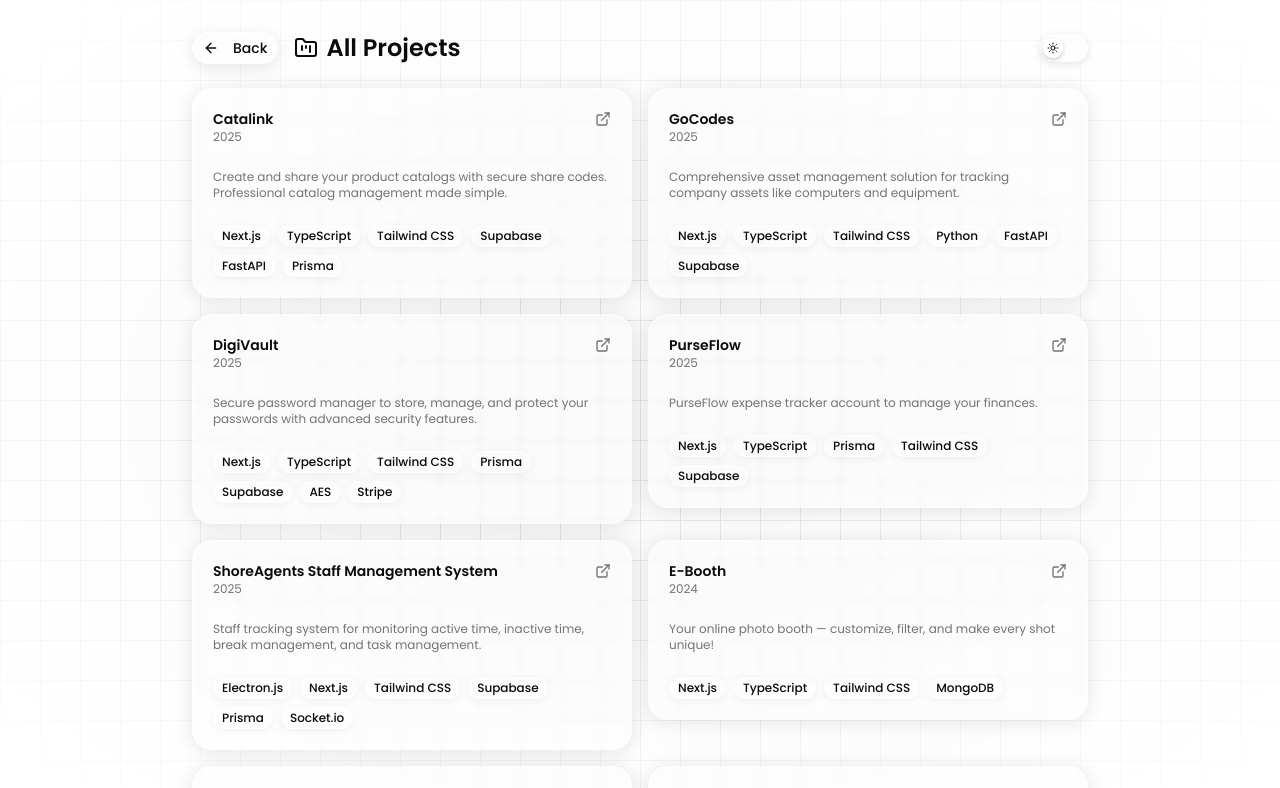
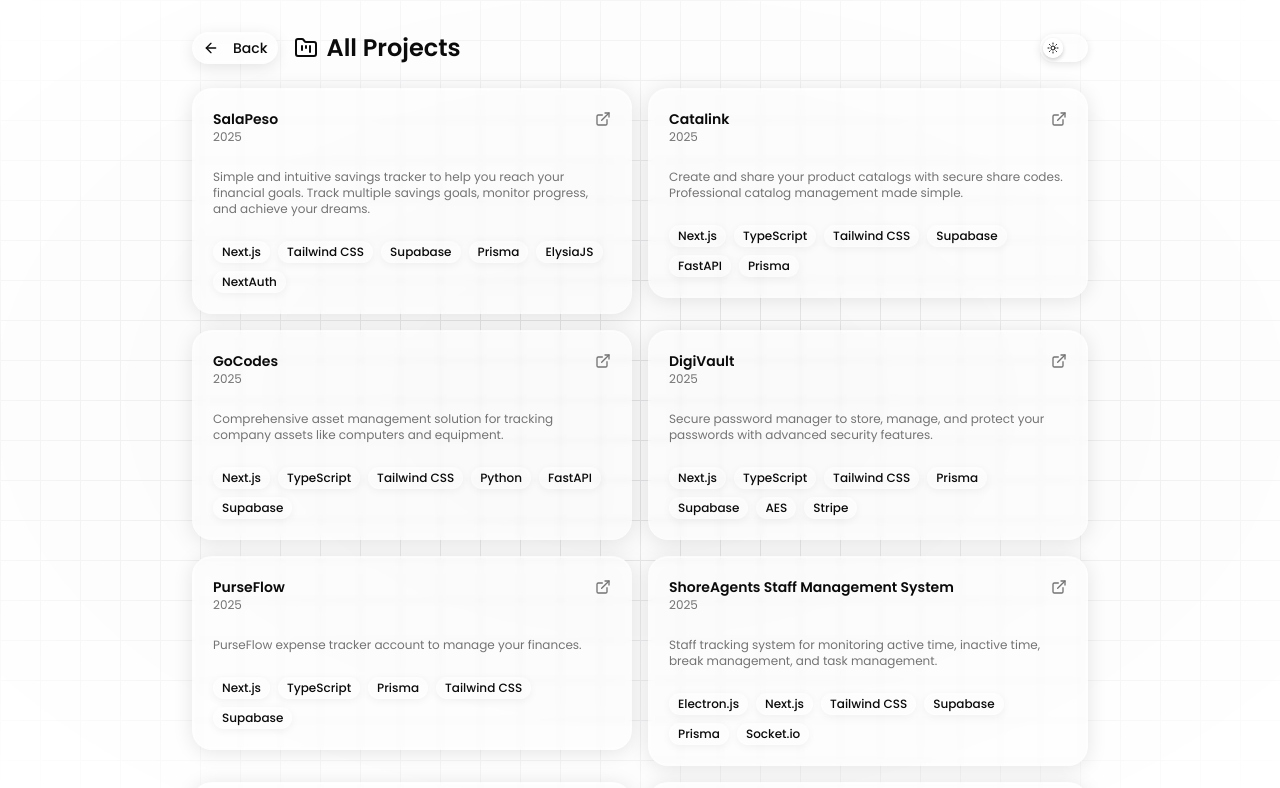
Before and after one commit to Kyle-Pantig/buildwithkyle, a Next.js app: page /projects in a window 1280 px wide. Shown: the top 788 px of the page. Built offline with nearby package versions, Linux system fonts and the light colour scheme.

Commit message:
update projects and tech stack

```diff
--- a/src/data/projects.ts
+++ b/src/data/projects.ts
@@ -7,7 +7,13 @@ export interface Project {
 }
 
 export const projects: Project[] = [
-
+    {
+        name: "SalaPeso",
+        description: "Simple and intuitive savings tracker to help you reach your financial goals. Track multiple savings goals, monitor progress, and achieve your dreams.",
+        link: "https://salapeso.vercel.app",
+        technologies: ["Next.js", "Tailwind CSS", "Supabase", "Prisma", "ElysiaJS", "NextAuth"],
+        date: "2025",
+    },
     {
         name: "Catalink",
         description: "Create and share your product catalogs with secure share codes. Professional catalog management made simple.",
--- a/src/data/techStack.ts
+++ b/src/data/techStack.ts
@@ -10,7 +10,7 @@ export const techStack: TechStackCategory[] = [
   },
   {
     label: "Backend",
-    technologies: ["Node.js", "Express", "Python", "FastAPI", "Java", "PHP", "C++", "NextAuth", "PostgreSQL", "MongoDB", "MySQL"],
+    technologies: ["Node.js", "Express", "ElysiaJS", "Python", "FastAPI", "Java", "PHP", "C++", "NextAuth", "PostgreSQL", "MongoDB", "MySQL"],
   },
   {
     label: "Tools",
```
